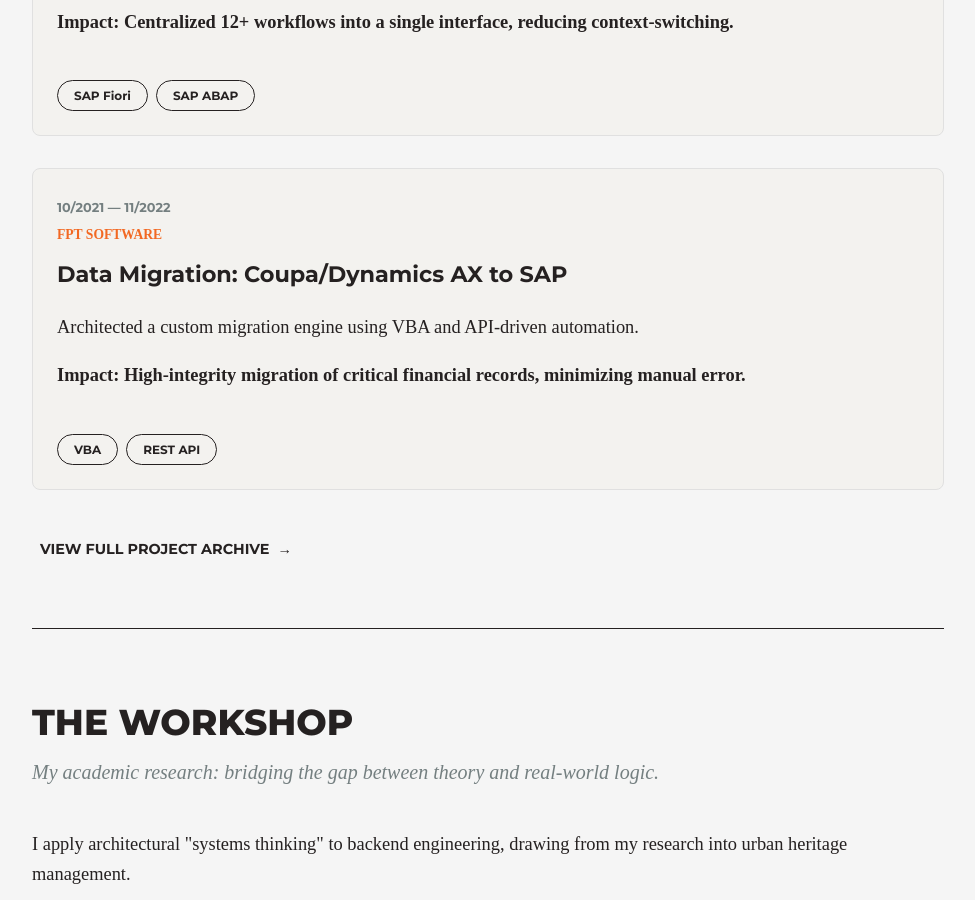
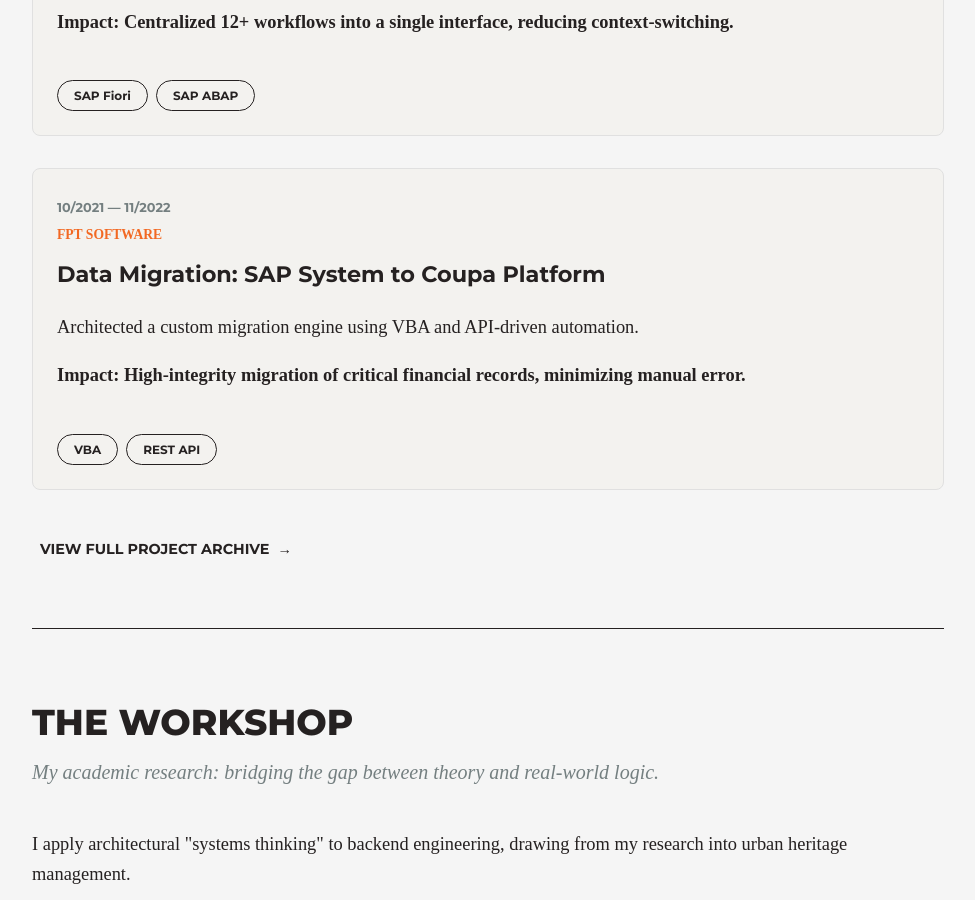
Before and after one commit to huongntn/portfolio-website, a Jekyll site: the page built from index.html, in a window 1280 px wide and 900 px high, scrolled down 1582 px. Shown: the whole window, without its empty margins (152-1127 px from the left). Built offline with Jekyll 4.4.1, drawn with Linux system fonts in a browser that asks for light colours; some web fonts are replaced.

Commit message:
Update index.html

```diff
--- a/index.html
+++ b/index.html
@@ -60,7 +60,7 @@
       <div class="card-box">
       <div class="project-date">10/2021 — 11/2022</div>
         <span class="project-meta">FPT Software</span>
-        <h3>Data Migration: Coupa/Dynamics AX to SAP</h3>
+        <h3>Data Migration: SAP System to Coupa Platform</h3>
         <p>Architected a custom migration engine using VBA and API-driven automation.</p>
         <span class="impact">Impact: High-integrity migration of critical financial records, minimizing manual error.</span>
         <br><span class="skill-tag">VBA</span><span class="skill-tag">REST API</span>
```
